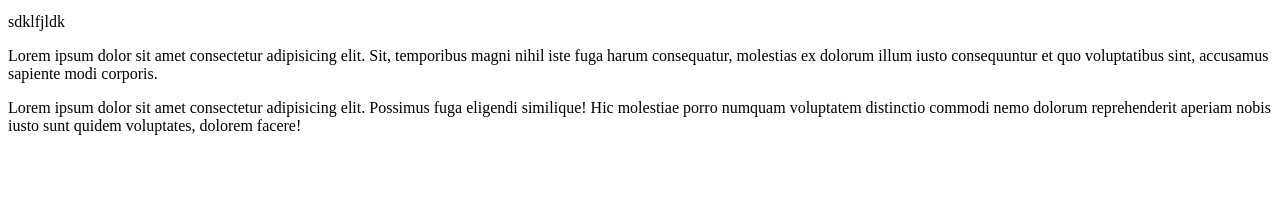
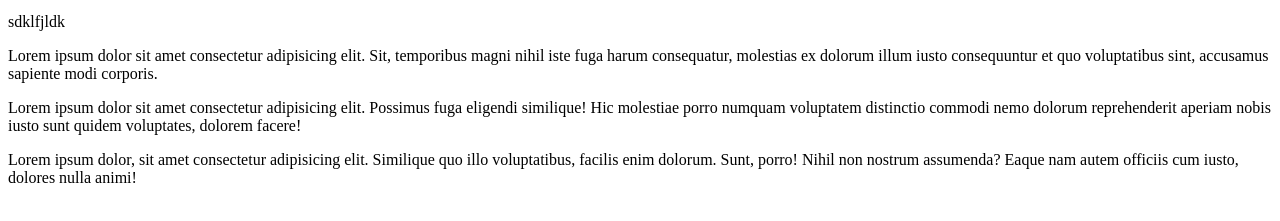
Before and after one commit to ubaydillah1/git-learn, a plain HTML site: page index.html in a window 1280 px wide. Shown: the part 119-340 px from the top of the page. Drawn offline with Linux system fonts and the light colour scheme.

Commit message:
add: lorem

```diff
--- a/index.html
+++ b/index.html
@@ -25,6 +25,12 @@
       voluptates, dolorem facere!
     </p>
 
+    <p>
+      Lorem ipsum dolor, sit amet consectetur adipisicing elit. Similique quo
+      illo voluptatibus, facilis enim dolorum. Sunt, porro! Nihil non nostrum
+      assumenda? Eaque nam autem officiis cum iusto, dolores nulla animi!
+    </p>
+
     <img src="" alt="" />
   </body>
 </html>
```
